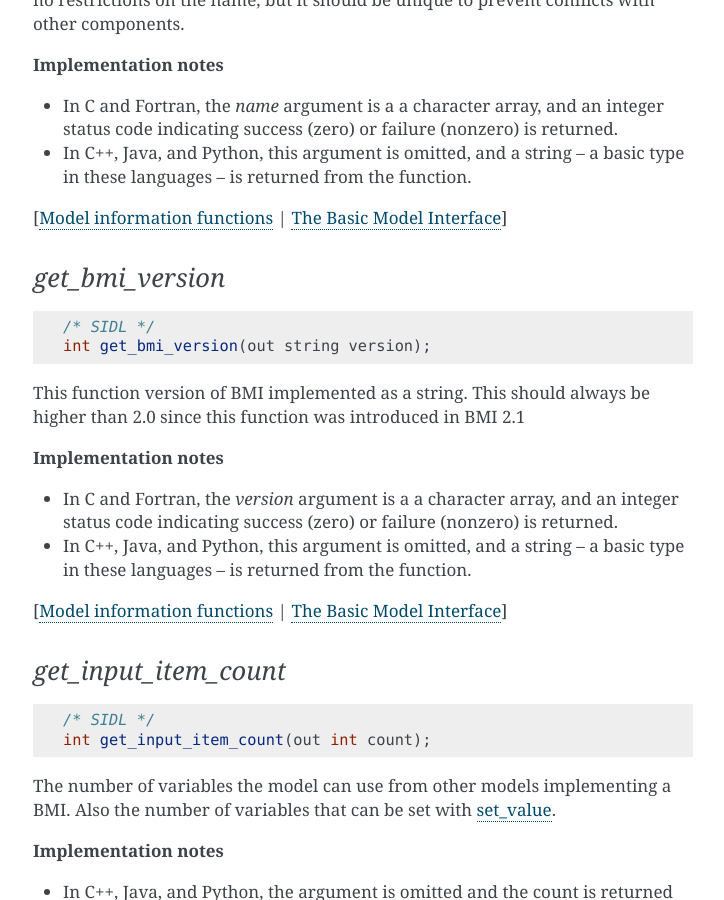
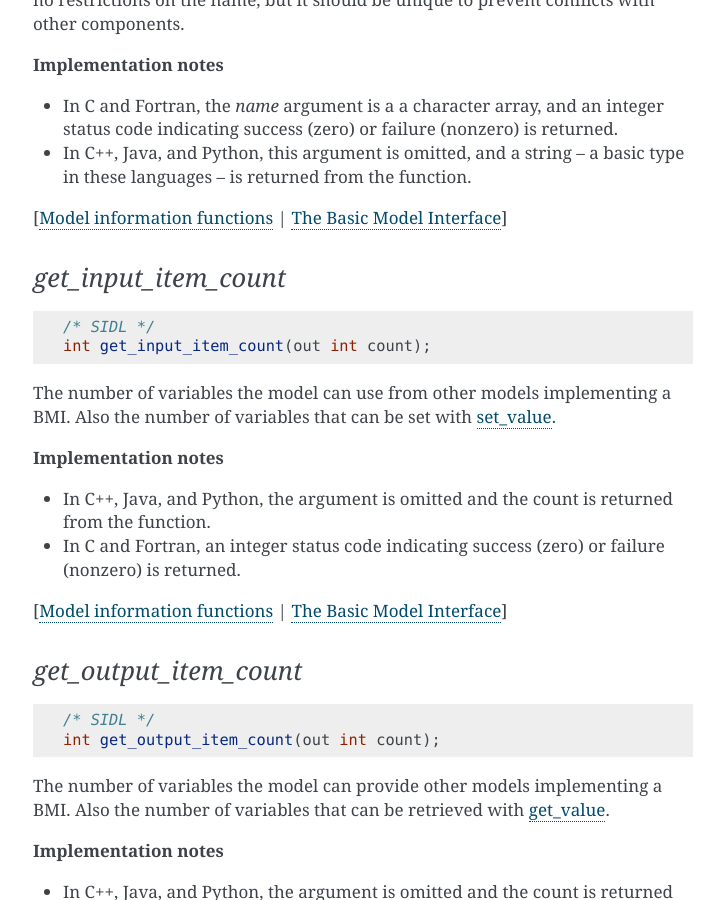
Before and after one commit to csdms/bmi, a Sphinx documentation site: the page built from docs/source/index.rst, in a window 1280 px wide and 900 px high, scrolled down 5621 px. Shown: the whole window, without its empty margins (387-1111 px from the left). Built offline with Sphinx 7.4.7, drawn with Linux system fonts in a browser that asks for light colours; formulas are drawn with MathJax 3.

Commit message:
Move get_bmi_version function to a new metadata section

```diff
--- a/docs/source/bmi.info_funcs.rst
+++ b/docs/source/bmi.info_funcs.rst
@@ -25,28 +25,6 @@
 **Implementation notes**
 
 * In C and Fortran, the *name* argument is a a character array, and an integer
-  status code indicating success (zero) or failure (nonzero) is returned.
-* In C++, Java, and Python, this argument is omitted, and a string -- a basic type
-  in these languages -- is returned from the function.
-
-[:ref:`info_funcs` | :ref:`basic_model_interface`]
-
-.. _get_bmi_version:
-
-*get_bmi_version*
-....................
-
-.. code-block:: java
-
-  /* SIDL */
-  int get_bmi_version(out string version);
-
-This function version of BMI implemented as a string.
-This should always be higher than 2.0 since this function was introduced in BMI 2.1
-
-**Implementation notes**
-
-* In C and Fortran, the *version* argument is a a character array, and an integer
   status code indicating success (zero) or failure (nonzero) is returned.
 * In C++, Java, and Python, this argument is omitted, and a string -- a basic type
   in these languages -- is returned from the function.
```
Also changed, not shown: docs/source/bmi.metadata_funcs.rst (added, +30 -0 lines).
